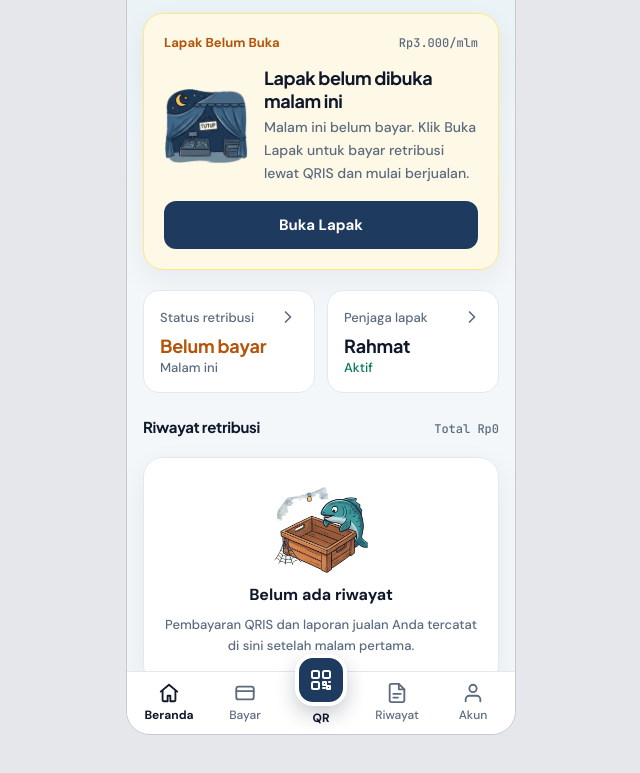
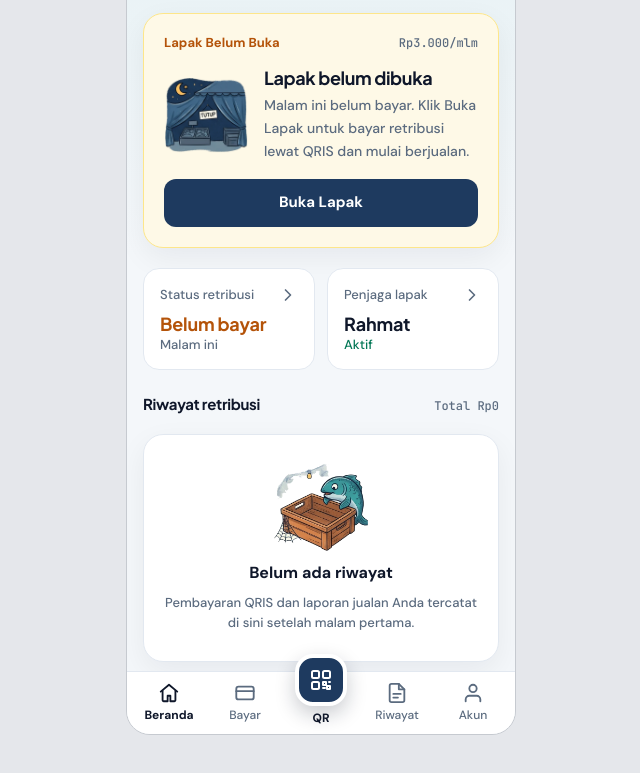
Before and after one commit to sosialsosial1945-ux/apima-pwa-demo, a plain HTML site: page Main.dc.html in a window 1280 px wide. Shown: the part 89-862 px from the top of the page, without its empty margins (319-959 px from the left). Drawn offline with Linux system fonts and the light colour scheme.

Commit message:
Shorten Beranda heading to "Lapak belum dibuka" (v27)
Co-Authored-By: Claude Opus 5.5 <noreply@anthropic.com>

```diff
--- a/Main.dc.html
+++ b/Main.dc.html
@@ -230,7 +230,7 @@
           tone: 'belum',
           status: 'Lapak Belum Buka', statusClass: 'st-warning', right: 'Rp3.000/mlm',
           illus: 'tutup-offline.webp', illusH: 324,
-          title: 'Lapak belum dibuka malam ini',
+          title: 'Lapak belum dibuka',
           desc: (m.paidUntilLabel ? 'Terakhir bayar sampai ' + esc(m.paidUntilLabel) + '. ' : '') + 'Malam ini belum bayar. Klik Buka Lapak untuk bayar retribusi lewat QRIS dan mulai berjualan.',
           actions: '<a href="AnggotaPilihHari.dc.html?from=beranda" class="btn btn-primary">Buka Lapak</a>'
         });
```
